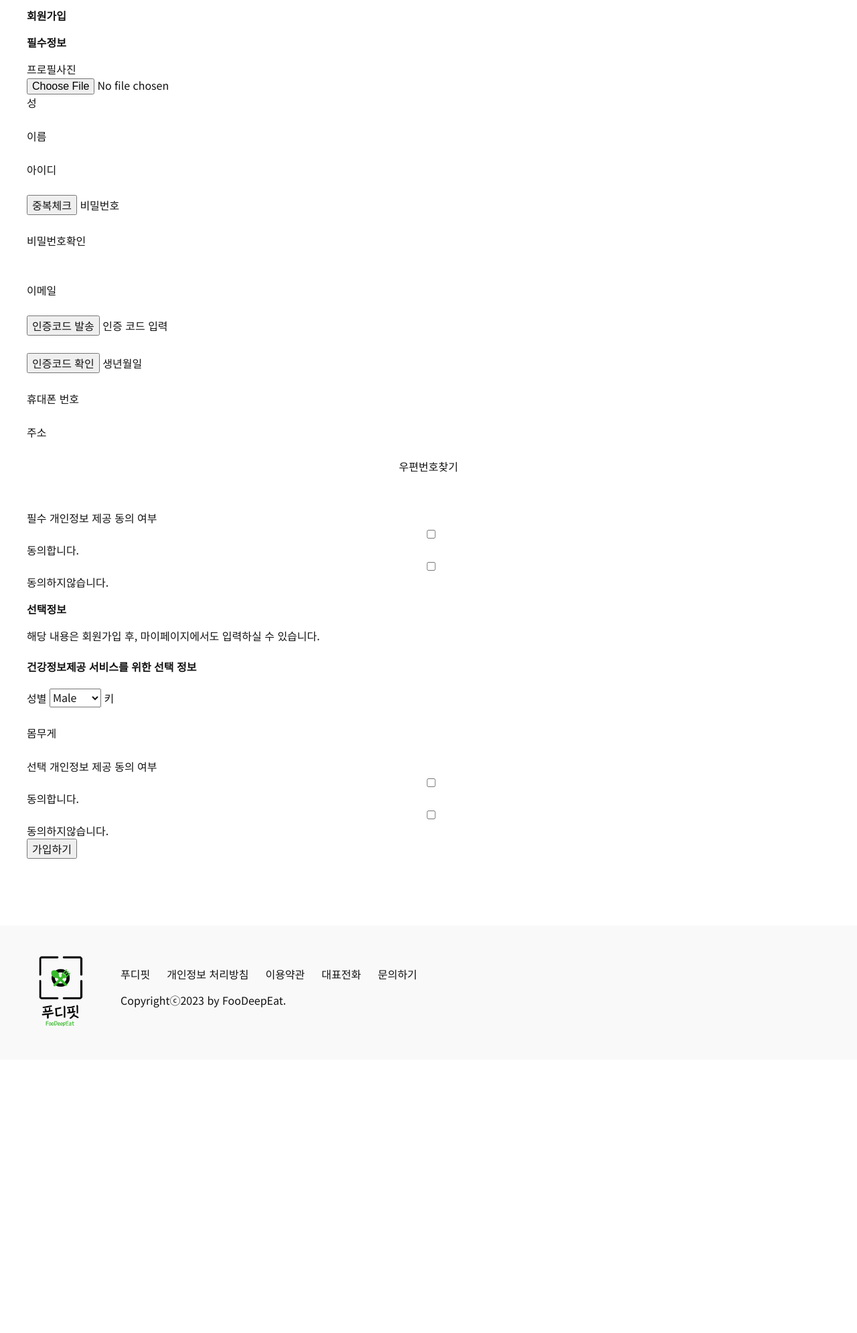
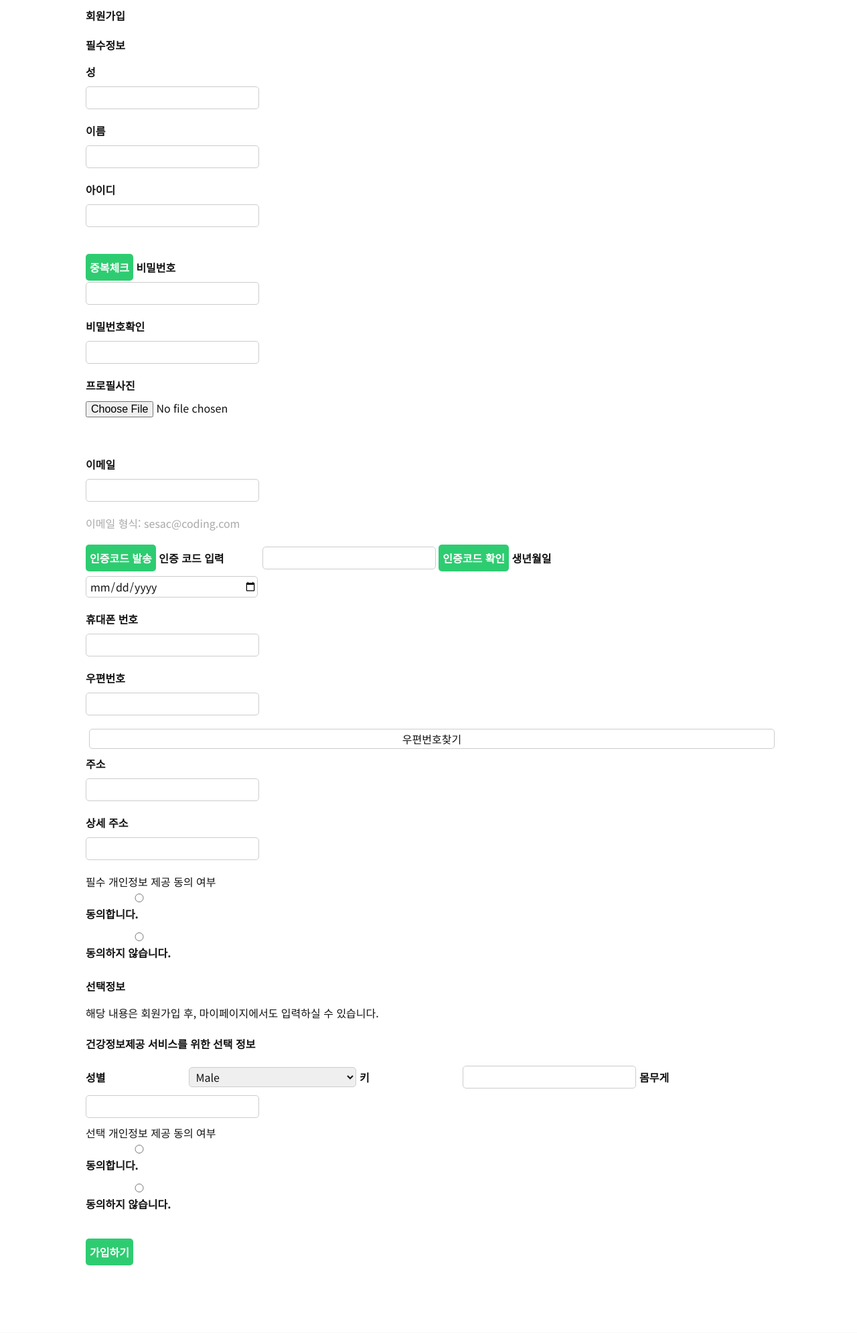
Before and after one commit to FooDeepEat/FooDeepEat, a Django app: page /auth/register/ in a window 1280 px wide. Shown: the part 74-2064 px from the top of the page at 67% size. Before the commit the page ends 1607 px from the top, so only its background shows below. Run offline with Django 4.2, Linux system fonts and the light colour scheme; some libraries are stand-ins or nearby versions.

Commit message:
register form으로 변환

```diff
--- a/calorie/admin.py
+++ b/calorie/admin.py
@@ -1,5 +1,6 @@
 from django.contrib import admin
 from . import models
+
 
 # Register your models here.
 
@@ -9,6 +10,7 @@ class FoodAdmin(admin.ModelAdmin):
     list_display = ('name', 'carbohydrate', 'protein', 'fat', 'created_at')
     list_filter = ('name', 'created_at')
 
+
 @admin.register(models.FoodImage)
 class FoodImageAdmin(admin.ModelAdmin):
     list_display = ('name', 'food_img', 'created_at')
--- a/user/forms.py
+++ b/user/forms.py
@@ -1,39 +1,41 @@
 from django import forms
+from django.forms import DateInput
+from django.utils import timezone
+from django.core.validators import RegexValidator
+from django.core.validators import validate_email
 from django.core.exceptions import ValidationError
 from django.forms import ClearableFileInput
-from .models import Account, Address, Option, Agree, ProfileImage
+from django.contrib.auth.forms import UserCreationForm
+from .models import Account, ProfileImage, Address, Option, Agree
 from django.core.validators import MinValueValidator, MaxValueValidator
-from django.core.validators import RegexValidator
-from django.contrib.auth.password_validation import validate_password
-from django.core.validators import validate_email
-from django.db import transaction
-from django.utils import timezone
 
 
-class RegistrationForm(forms.Form):
-    email = forms.EmailField(required=True)
-    username = forms.CharField(max_length=30)
-    password = forms.CharField(widget=forms.PasswordInput)
-    first_name = forms.CharField(max_length=30)
-    last_name = forms.CharField(max_length=30)
+class SignUpForm(UserCreationForm):
+    email = forms.EmailField(
+        max_length=255,
+        required=True
+    )
     birth_date = forms.DateField(
-        validators=[MinValueValidator(timezone.now().date() - timezone.timedelta(days=365 * 100)),
-                    MaxValueValidator(timezone.now().date())], required=True)
+        validators=[
+            MinValueValidator(timezone.now().date() - timezone.timedelta(days=365 * 100)),
+            MaxValueValidator(timezone.now().date())
+        ],
+        widget=DateInput(attrs={'type': 'date'}),
+        required=True
+    )
     phone_number = forms.CharField(
-        validators=[RegexValidator(r'^01\d{1}-\d{3,4}-\d{4}$')],
-        required=True, max_length=15)
-    postal_code = forms.IntegerField(required=True)
-    city = forms.CharField(max_length=30, required=True)
-    address = forms.CharField(max_length=100, required=False)
-    must_agree = forms.BooleanField()
-    option_agree = forms.BooleanField()
-    height = forms.IntegerField(min_value=0, max_value=300, required=True)
-    weight = forms.IntegerField(min_value=0, max_value=300, required=True)
-    gender = forms.ChoiceField(choices=[('M', 'Male'), ('F', 'Female')], required=False)
-    profile_img = forms.ImageField(
-        required=False,
-        widget=ClearableFileInput(attrs={'accept': 'image/*'})
+        max_length=13,
+        help_text='전화번호를 입력하세요. (ex: 010-1234-5678)',
+        validators=[
+            RegexValidator(r'^01[0-9]{1}-[0-9]{3,4}-[0-9]{4}$')
+        ],
+        required=True
     )
+
+    class Meta:
+        model = Account
+        fields = ('username', 'email', 'first_name', 'last_name',
+                  'birth_date', 'phone_number', 'password1', 'password2')
 
     def clean_email(self):
         email = self.cleaned_data.get('email')
@@ -45,33 +47,85 @@ class RegistrationForm(forms.Form):
             raise ValidationError("이메일 형식이 맞지 않습니다.")
         return email
 
-    def clean_username(self):
-        username = self.cleaned_data.get('username')
-        if Account.objects.filter(username=username).exists():
-            raise ValidationError("아이디가 이미 존재합니다.")
-        return username
+    def clean_phone_number(self):
+        phone_number = self.cleaned_data.get('phone_number')
+        if Account.objects.filter(phone_number=phone_number).exists():
+            raise ValidationError("전화번호가 이미 존재합니다.")
+        return phone_number
 
-    def clean_password(self):
-        password = self.cleaned_data.get('password')
-        try:
-            validate_password(password)
-        except ValidationError:
-            raise ValidationError("비밀번호 형식이 맞지 않습니다.")
-        return password
 
-    def save(self):
-        data = self.cleaned_data
-        with transaction.atomic():
-            user = Account.objects.create_user(username=data['username'], email=data['email'], password=data['password'],
-                                               first_name=data['first_name'], last_name=data['last_name'],
-                                               birth_date=data['birth_date'], phone_number=data['phone_number'])
-            Address.objects.create(postal_code=data['postal_code'], city=data['city'], address=data['address'],
-                                   user=user)
-            Option.objects.create(height=data['height'], weight=data['weight'], gender=data['gender'], user=user)
-            Agree.objects.create(must_agree=data['must_agree'], option_agree=data['option_agree'], user=user)
-            if data['profile_img']:
-                profile_img = ProfileImage(profile_img=data['profile_img'], user=user)
-                profile_img.save()
-            else:
-                ProfileImage.objects.create(user=user)
-            return user
+class ProfileImageForm(forms.ModelForm):
+    profile_img = forms.ImageField(
+        widget=ClearableFileInput(attrs={'accept': 'image/*'}),
+        required=False
+    )
+
+    class Meta:
+        model = ProfileImage
+        fields = ('profile_img',)
+
+    def clean_profile_img(self):
+        profile_img = self.cleaned_data.get('profile_img')
+        if profile_img:
+            if profile_img.size > 5 * 1024 * 1024:  # 5MB
+                raise ValidationError("파일 크기는 5MB 이하여야 합니다.")
+            return profile_img
+        return None
+
+
+class AddressForm(forms.ModelForm):
+    postal_code = forms.IntegerField(
+        widget=forms.TextInput(attrs={'readonly': 'readonly'}),
+        required=True
+    )
+    city = forms.CharField(
+        max_length=100,
+        widget=forms.TextInput(attrs={'readonly': 'readonly'}),
+        required=True
+    )
+    address = forms.CharField(
+        max_length=100,
+        required=False
+    )
+
+    class Meta:
+        model = Address
+        fields = ('postal_code', 'city', 'address')
+
+
+class OptionForm(forms.ModelForm):
+    height = forms.IntegerField(
+        min_value=0,
+        max_value=300,
+        required=False
+    )
+    weight = forms.IntegerField(
+        min_value=0,
+        max_value=300,
+        required=False
+    )
+    gender = forms.ChoiceField(
+        choices=[('M', 'Male'), ('F', 'Female')],
+        required=True
+    )
+
+    class Meta:
+        model = Option
+        fields = ('height', 'weight', 'gender')
+
+
+class AgreeForm(forms.ModelForm):
+    must_agree = forms.ChoiceField(
+        choices=[('agree', '동의합니다.'), ('disagree', '동의하지 않습니다.')],
+        widget=forms.RadioSelect,
+        required=True,
+    )
+    option_agree = forms.ChoiceField(
+        choices=[('agree', '동의합니다.'), ('disagree', '동의하지 않습니다.')],
+        widget=forms.RadioSelect,
+        required=True,
+    )
+
+    class Meta:
+        model = Agree
+        fields = ('must_agree', 'option_agree')
--- /dev/null
+++ b/user/static/css/register.css
@@ -0,0 +1,55 @@
+.wrap {
+    width: 80%;
+    margin: 0 auto;
+}
+
+form {
+    margin-top: 20px;
+    margin-bottom: 20px;
+}
+
+form label {
+    display: inline-block;
+    width: 150px;
+    font-weight: bold;
+    margin-bottom: 10px;
+}
+
+form input[type="text"], form input[type="password"], form input[type="email"], form input[type="tel"], form select, form input[type="number"], form input[type="date"] {
+    width: 250px;
+    height: 30px;
+    border-radius: 5px;
+    border: 1px solid #ccc;
+    padding-left: 5px;
+    margin-bottom: 10px;
+}
+
+form input[type="button"] {
+    margin-left: 5px;
+    margin-bottom: 10px;
+    height: 30px;
+    background-color: #fff;
+    border: 1px solid #ccc;
+    border-radius: 5px;
+}
+
+form span {
+    display: block;
+    margin-bottom: 10px;
+}
+
+form button[type="submit"] {
+    margin-top: 20px;
+    height: 40px;
+    font-size: 16px;
+    font-weight: bold;
+    background-color: #2ecc71;
+    color: #fff;
+    border: none;
+    border-radius: 5px;
+    cursor: pointer;
+}
+
+form button[type="submit"]:hover {
+    background-color: #27ae60;
+}
--- a/user/static/js/register.js
+++ b/user/static/js/register.js
@@ -32,64 +32,3 @@ function execDaumPostcode(){
         }// oncomplete: function(data) end
     }).open(); // new daum.Postcode end
 }// function daumPostCode() end
-
-
-// 비밀번호 중복 체크
-function checkPassword() {
-    var password = document.getElementById("getuserpassword").value;
-    var confirmPassword = document.getElementById("getuserpasswordcheck").value;
-    var message = document.getElementById("message");
-
-    if (password !== confirmPassword) {
-      message.innerHTML = "비밀번호를 확인해 주세요.";
-      message.style.color = "red";
-    } else {
-      message.innerHTML = "";
-    }
-    }
-
-
-// 아이디 중복 여부 체크와 이메일 유효성 검사
-function checkId() {
-// HTML 요소에서 id 값을 가져옵니다.
-var id = document.getElementById("useridcheck").value;
-
-// 서버에서 id 중복 여부를 체크하고 결과를 받아옵니다.
-// 이 예시에서는 서버와의 통신 대신에 로컬에서 간단하게 구현하였습니다.
-// 만약 john@gmail.com을 입력하여 중복확인하는 경우 사용할 수 없다고 경고창이 뜹니다.
-var isDuplicated = (id === "john@gmail.com");
-
-// 이메일 유효성 검사를 수행합니다.
-var email = document.getElementById("useridcheck").value;
-var isEmailValid = /\S+@\S+\.\S+/.test(email);
-
-// 결과를 바탕으로 메시지를 출력합니다.
-var message;
-if (isDuplicated) {
-  message = "사용할 수 없는 아이디입니다.";
-} else if (isEmailValid) {
-  message = "사용 가능한 아이디입니다.";
-} else {
-  message = "이메일 주소가 올바르지 않습니다.";
-}
-alert(message);
-}
-
-// 사진 크기 검사하는 스크립트
-function checkFileSize(input) {
-    const fileSize = input.files[0].size;
-    const maxSize = 5 * 1024 * 1024; // 5MB
-
-    if (fileSize > maxSize) {
-      alert("파일 크기는 5MB 이하여야 합니다.");
-      input.value = "";
-    }
-  }
-
-/* django에서 작성하는 코드
-from django.core.exceptions import ValidationError
-
-def validate_file_size(value):
-    filesize = value.size
-    if filesize > 5 * 1024 * 1024: # 5MB
-        raise ValidationError("파일 크기는 5MB 이하여야 합니다.")*/
--- a/user/templates/register.html
+++ b/user/templates/register.html
@@ -4,6 +4,10 @@
 {% block title %}
 	푸디핏 :: 회원가입
 {% endblock %}]
+
+{% block css_files %}
+    <link rel="stylesheet" type="text/css" href="{% static 'css/register.css' %}">
+{% endblock %}
 
 {% block js_files %}
 <script src="//t1.daumcdn.net/mapjsapi/bundle/postcode/prod/postcode.v2.js"></script>
@@ -24,63 +28,62 @@
 
 			<div class="signinrequired">
 				<h3>필수정보</h3>
-				<label for="{{ form.profile_img.id_for_label }}">프로필사진</label>
-				<span>{{ form.profile_img }}</span>
 				<label>성</label>
-				<span>{{ form.first_name }}</span>
+				<span>{{ signup_form.first_name }}</span>
 				<label>이름</label>
-				<span>{{ form.last_name }}</span>
+				<span>{{ signup_form.last_name }}</span>
 				<label>아이디</label>
-				<span>{{ form.username }}</span>
-				<button type="submit" name="auth" class="auth_userid" onclick="checkId();">중복체크</button>
+				<span>{{ signup_form.username }}</span> <button type="submit" name="auth" class="auth_userid" formnovalidate>중복체크</button>
+				{% if user_msg %}
+					{{ user_msg }}
+				{% endif %}
 				<label>비밀번호</label>
-				<span>{{ form.password }}</span>
+				<span>{{ signup_form.password1 }}</span>
 				<label>비밀번호확인</label>
-				<span>{{ form.password }}</span>
+				<span>{{ signup_form.password2 }}</span>
+				<label>프로필사진</label>
+				<span>{{ profile_form.profile_img }}</span>
 				<br>
 				<p id="message"></p>
 				<br>
 				<label>이메일	</label>
-				<span>{{ form.email }}</span>
+				<span>{{ signup_form.email }}</span> <p style="color: darkgray">이메일 형식: sesac@coding.com</p>
 				<button type="submit" class="sendvalicode">인증코드 발송</button>
-				<label for="getvalidcode">인증 코드 입력</label>
-				<input type="text" name="emailcheck" class="getvalidcode">
-				<button type="submit" class="checkvalidcode">인증코드 확인</button>
+				<label>인증 코드 입력</label>
+				<input type="text" name="emailcheck" class="getvalidcode"> <button type="submit" class="checkvalidcode">인증코드 확인</button>
 				<label>생년월일</label>
-				<span>{{ form.birth_date }}</span>
+				<span>{{ signup_form.birth_date }}</span>
 				<label>휴대폰 번호</label>
-				<span>{{ form.phone_number }}</span>
+				<span>{{ signup_form.phone_number }}</span>
+				<label>우편번호</label>
+				<span>{{ address_form.postal_code }}</span> <input type="button" onclick="execDaumPostcode();" value="우편번호찾기"/>
 				<label>주소</label>
-				<span>{{ form.postal_code }}</span>
-				<input type="button" onclick="execDaumPostcode();" value="우편번호찾기"/>
-				<span>{{ form.city }}</span>
-				<span>{{ form.address }}</span>
+				<span>{{ address_form.city }}</span>
+				<label>상세 주소</label>
+				<span>{{ address_form.address }}</span>
 			</div>
 
 			<div class="useragreement">
 				<p>필수 개인정보 제공 동의 여부</p>
-				<span>{{ form.must_agree }}동의합니다.</span>
-				<span>{{ form.must_agree }}동의하지않습니다.</span>
+				<span>{{ agree_form.must_agree }}</span>
 			</div>
 
 			<div class="signinoptional">
 				<h3>선택정보</h3>
 				<small>해당 내용은 회원가입 후, 마이페이지에서도 입력하실 수 있습니다.</small>
 				<h4>건강정보제공 서비스를 위한 선택 정보</h4>
-				<label for="{{ form.gender.id_for_label }}">성별</label>
-				{{ form.gender }}
+				<label>성별</label>
+				{{ option_form.gender }}
 				<label for="userheight">키</label>
-				{{ form.height }}
+				{{ option_form.height }}
 				<label for="userweight">몸무게</label>
-				{{ form.weight }}
+				{{ option_form.weight }}
 				<div class="useragreement">
 					<p>선택 개인정보 제공 동의 여부</p>
-					<span>{{ form.option_agree }}동의합니다.</span>
-					<span>{{ form.option_agree }}동의하지않습니다.</span>
+					<span>{{ agree_form.option_agree }}</span>
 				</div>
-
-				<button type="submit" onclick="test();">가입하기</button>
 			</div>
+			<button type="submit">가입하기</button>
 		</form>
 	</div>
 
--- a/user/views.py
+++ b/user/views.py
@@ -1,19 +1,54 @@
+from django.http import JsonResponse
 from . import models
-from . import forms
+from .forms import SignUpForm, ProfileImageForm, AddressForm, OptionForm, AgreeForm
 from django.contrib.auth import logout
 from django.contrib.auth.views import LoginView
 from django.shortcuts import render, redirect
+from django.db import transaction
+
+
+def create_forms(request):
+    return {
+        'signup_form': SignUpForm(request.POST),
+        'profile_form': ProfileImageForm(request.FILES, request.POST)
+        if 'auth' not in request.POST
+        else ProfileImageForm(request.FILES, request.POST),
+        'address_form': AddressForm(request.POST),
+        'option_form': OptionForm(request.POST),
+        'agree_form': AgreeForm(request.POST)
+    }
 
 
 def register(request):
+
     if request.method == 'POST':
-        form = forms.RegistrationForm(request.POST, request.FILES)
-        if form.is_valid():
-            form.save()
-            return redirect('login')
-    else:
-        form = forms.RegistrationForm()
-    return render(request, 'register.html', {'form': form})
+        if 'auth' in request.POST:  # 중복 체크 버튼을 눌렀을 때
+            username = request.POST.get('username', '')
+            user_exists = models.Account.objects.filter(username=username).exists()
+            user_msg = '이미 사용중인 유저네임입니다.' if user_exists else '사용 가능한 유저네임입니다.'
+            # user_msg를 딕셔너리에 추가해서 보내기 위해 **create_forms 새로운 딕셔너리 생성
+            return render(request, 'register.html', {**create_forms(request), 'user_msg': user_msg})
+
+        else:
+            forms = create_forms(request)
+            if all(form.is_valid() for form in forms.values()):
+                with transaction.atomic():
+                    user = forms['signup_form'].save()
+
+                    for form_name, form in forms.items():
+                        if form_name != 'signup_form':
+                            form_object = form.save(commit=False)
+                            form_object.user = user
+                            form_object.save()
+
+                return redirect('login')
+            else:
+                for form_name, form in forms.items():
+                    if not form.is_valid():
+                        errors = form.errors
+                        print(errors)
+    # 새롭게 딕셔너리를 생성하지 않고 있는 그대로 보냄
+    return render(request, 'register.html', create_forms(request))
 
 
 # 아이디 찾기
```
Also changed, not shown: user/models.py (+18 -17 lines).
